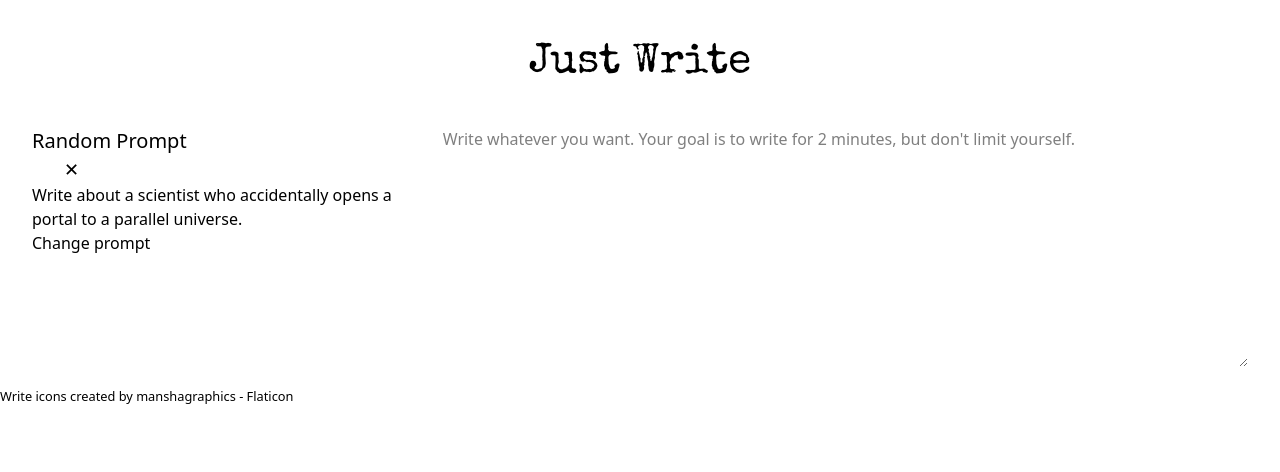
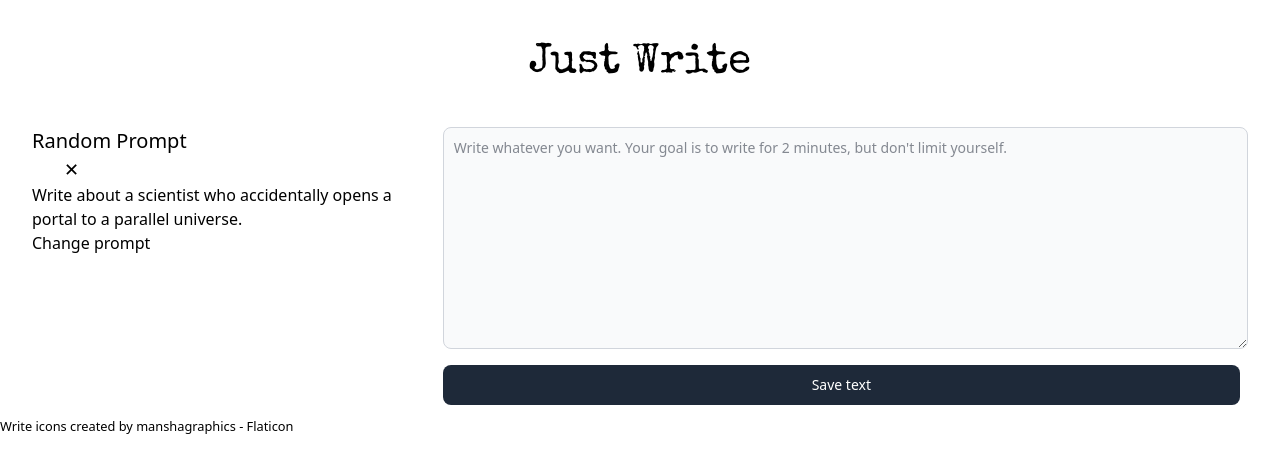
Before and after one commit to ofedchen/just-write, a Vue app: page / in a window 1280 px wide. Shown: the top 472 px of the page. Built offline with nearby package versions, Linux system fonts and the light colour scheme; data requests are answered from the project's data file.

Commit message:
added styling for textarea and button

```diff
--- a/src/components/Textfield.vue
+++ b/src/components/Textfield.vue
@@ -1,37 +1,21 @@
 <script setup>
-import { ref } from "vue";
+import { ref } from 'vue';
 
-const userText = ref("");
+const userText = ref("")
 
-function saveText() {
-  if (!newText.value.trim()) return;
+function onFormSubmit() {
+    console.log("submitted", userText)
+}
 
-  const savedText = {
-    id: Date.now(),
-    text: newText.value,
-    date: new Date().toLocaleDateString("se-SV"),
-  };
-
-  const storedTexts = JSON.parse(localStorage.getItem("savedTexts")) || [];
-  storedTexts.push(savedText);
-  savedEntries.value = storedTexts;
-  localStorage.setItem("savedTexts", JSON.stringify(storedTexts));
-  newText.value = "";
-}
 </script>
 
 <template>
-  <form @submit.prevent="saveText" class="flex flex-col gap-4">
-    <div class="flex flex-col gap-1">
-      <textarea
-        v-model="userText"
-        placeholder="Write whatever you want. Your goal is to write for 2 minutes, but don't limit yourself."
-        name="userText"
-        rows="10"
-        cols="1"
-      >
-      </textarea>
-    </div>
-    <button type="submit" severity="secondary" label="Save text"></button>
+    <form @submit.prevent="onFormSubmit" class="flex flex-col gap-4">
+        <div class="flex flex-col gap-1">
+          <textarea v-model="userText" placeholder="Write whatever you want. Your goal is to write for 2 minutes, but don't limit yourself." name="userText" rows="10" cols="1"
+          class="block p-2.5 w-full text-sm text-gray-900 bg-gray-50 rounded-lg border border-gray-300 focus:ring-blue-500 focus:border-blue-500"> </textarea>
+      </div>
+      <button type="submit" severity="secondary" label="Save text" class="px-5 py-2.5 text-sm font-medium text-white bg-gray-800 hover:bg-gray-900 focus:outline-none focus:ring-4 focus:ring-gray-300 font-medium rounded-lg text-sm px-5 py-2.5 me-2 mb-2 dark:bg-gray-800 dark:hover:bg-gray-700 dark:focus:ring-gray-700 dark:border-gray-700">Save text</button>
   </form>
+
 </template>
```
